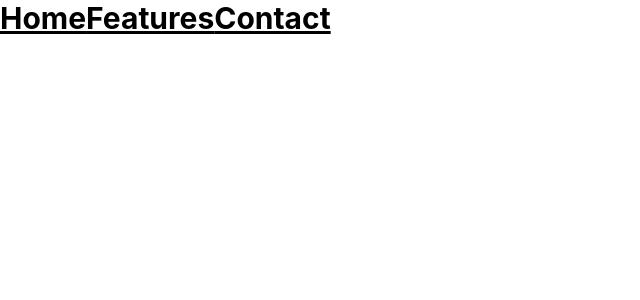
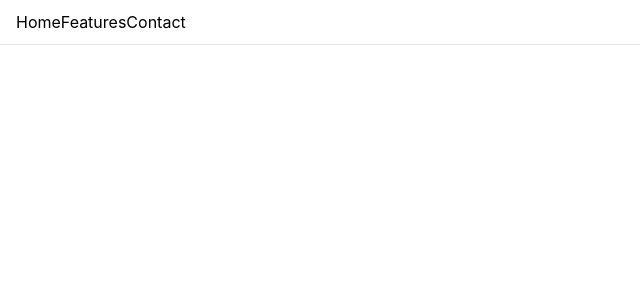
Before and after one commit to mherzog4/directsystems.io, a Next.js app: page /Navbar in a window 1280 px wide. Shown: the top 300 px of the page, without its empty margins (0-640 px from the left). Built offline with nearby package versions, Linux system fonts and the light colour scheme.

Commit message:
added calendly and testimonial section

```diff
--- a/package.json
+++ b/package.json
@@ -19,8 +19,10 @@
     "@headlessui/react": "^1.7.4",
     "@heroicons/react": "^2.0.13",
     "@types/jest": "^29.2.3",
+    "iframe-resizer-react": "^1.1.0",
     "next": "13.0.5",
     "react": "18.2.0",
+    "react-calendly": "^4.1.0",
     "react-dom": "18.2.0"
   },
   "devDependencies": {
--- a/pages/Navbar.js
+++ b/pages/Navbar.js
@@ -1,9 +1,9 @@
 import Link from "next/link";
 export default function Navbar () {
     return (
-    <nav class= "text-3xl font-bold underline">
-        <ul>
-            <li>
+    <nav class= "bg-white px-2 sm:px-4 py-2.5 dark:bg-gray-900 fixed w-full z-20 top-0 left-0 border-b border-gray-200 dark:border-gray-600">
+        <ul class="container flex flex-wrap items-center justify-between mx-auto">
+            <li class="flex items-center">
                 <Link href="/">
                     Home
                 </Link>
@@ -15,6 +15,7 @@ export default function Navbar () {
                 </Link>
             </li>
         </ul>
+
     </nav>
     )
 }
--- a/pages/features.js
+++ b/pages/features.js
@@ -1,5 +1,21 @@
+import Script from 'next/script'
+import { InlineWidget } from "react-calendly";
+import { PopupButton } from "react-calendly";
+
 export default function Features() {
-    return <>
+    return (
+        <div className="App">
+          <InlineWidget
+            url="https://calendly.com/mattherzog/business-chat"
+            /*
+             * react-calendly uses React's Portal feature (https://reactjs.org/docs/portals.html) to render the popup modal. As a result, you'll need to
+             * specify the rootElement property to ensure that the modal is inserted into the correct domNode.
+             */
 
-    </>
-}
+            text="Click here to schedule!"
+          />
+
+
+        </div>
+      );
+    };
--- a/pages/index.js
+++ b/pages/index.js
@@ -3,6 +3,8 @@ import styles from '../styles/Home.module.css'
 import Features from './features'
 import Script from 'next/script'
 import Navbar from './Navbar'
+import IframeResizer from 'iframe-resizer-react'
+
 
 
 export default function Home() {
@@ -65,9 +67,12 @@ export default function Home() {
 
       </Features>
 
+      <IframeResizer src="https://embed.testimonial.to/w/mattherzog-testimonials?theme=light&card=base&showSearch=on&randomize=on&hideDate=on"  style={{ width: "1px", minWidth: "100%" }} />
+
+
       <footer className={styles.footer}>
         <a
-          href="https://www.mattherzog.me"
+          href="https://mattherzog.me/"
           target="_blank"
           rel="noopener noreferrer"
         >
```
Also changed, not shown: 2 other files (tests, documents, lock files or other folders).
